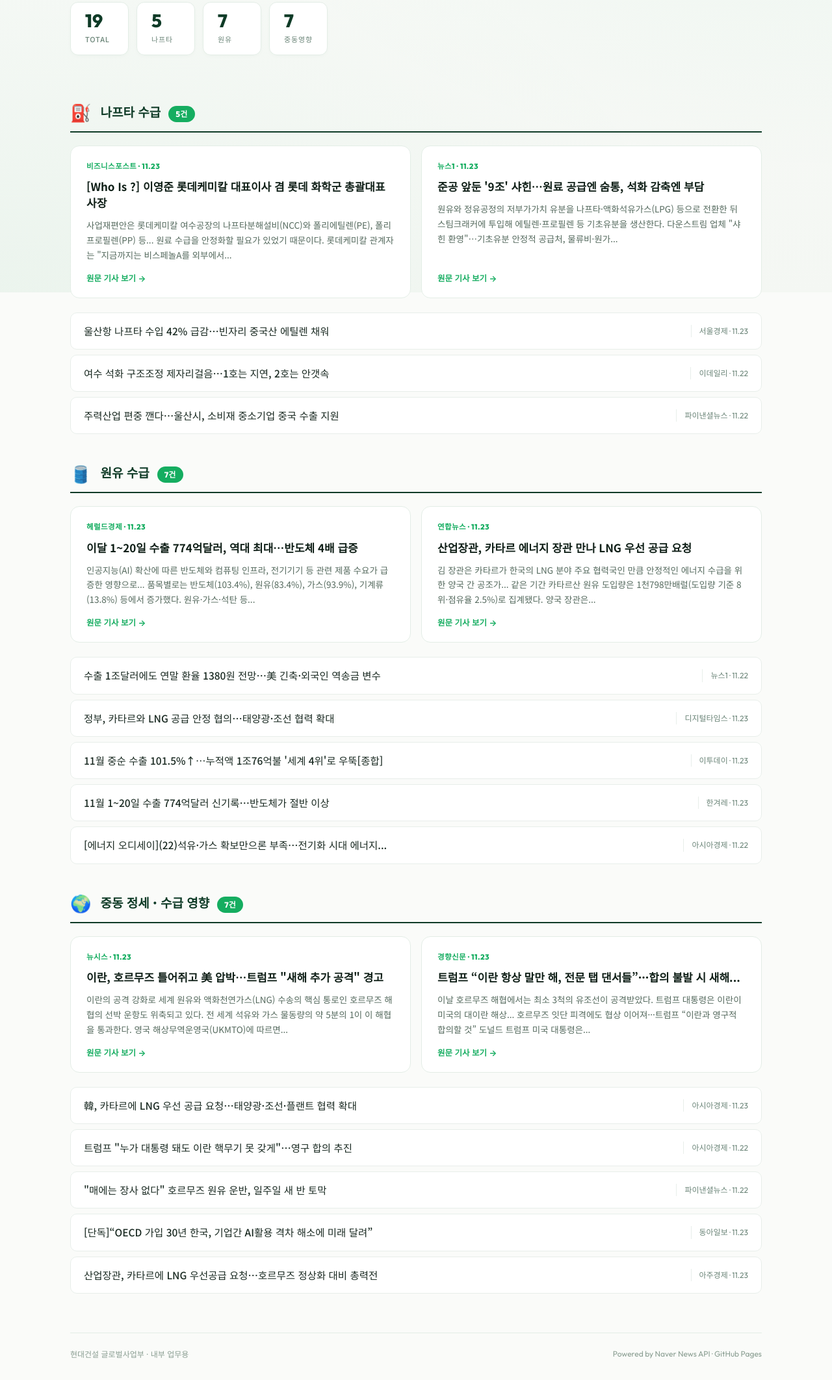
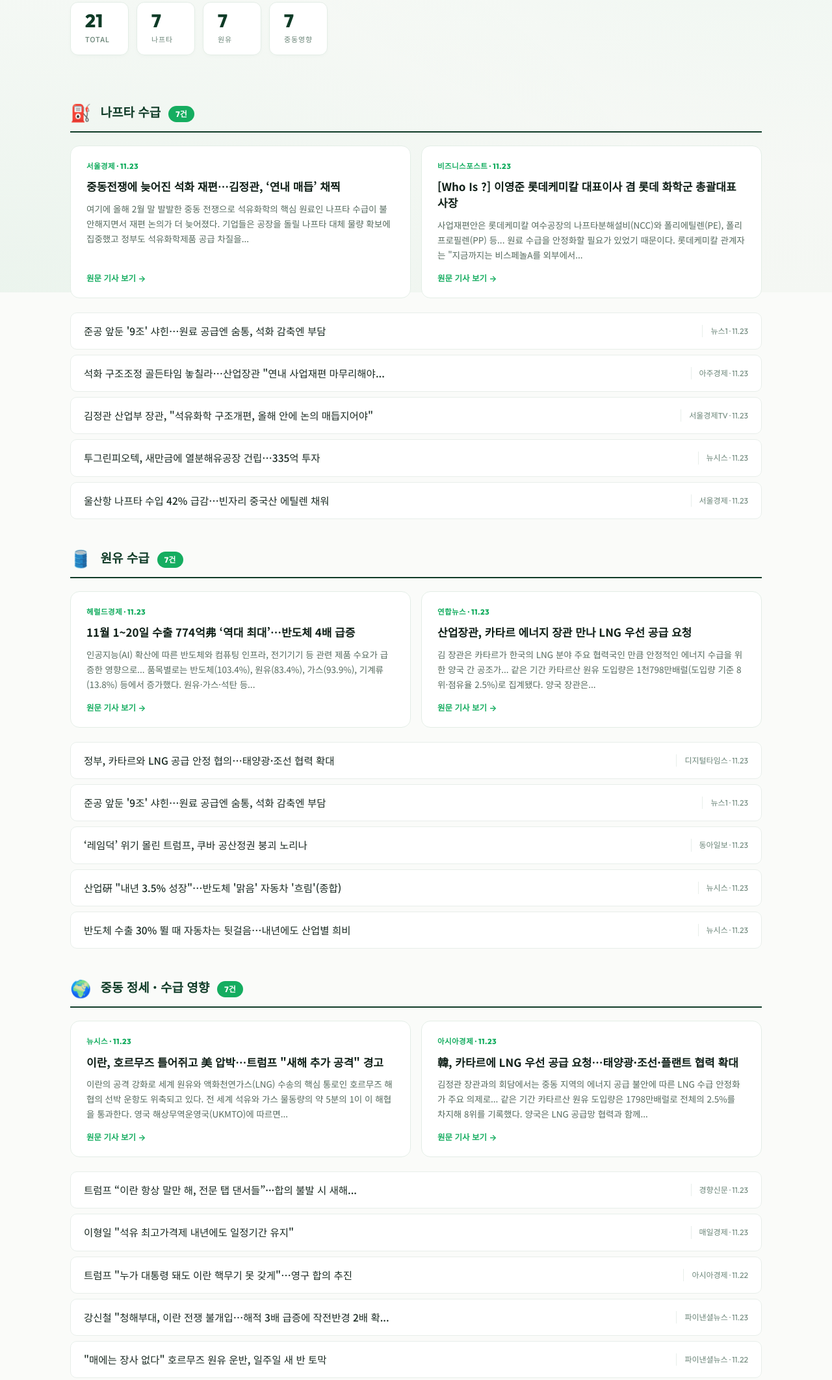
Before and after one commit to hdec-daily-news/oil-naphtha, a plain HTML site: page index.html in a window 1280 px wide. Shown: the part 350-2474 px from the top of the page at 65% size. Drawn offline with Linux system fonts and the light colour scheme.

Commit message:
Daily update 2026-11-23

```diff
--- a/index.html
+++ b/index.html
@@ -40,8 +40,8 @@
       <strong>주요 경제지 · 종합지</strong>에서 선별, 최근 3일 내 기사를 정리합니다.
     </p>
     <div class="hero-stats">
-      <div class="stat"><span class="stat-num">19</span><span class="stat-lab">TOTAL</span></div>
-      <div class="stat"><span class="stat-num">5</span><span class="stat-lab">나프타</span></div>
+      <div class="stat"><span class="stat-num">21</span><span class="stat-lab">TOTAL</span></div>
+      <div class="stat"><span class="stat-num">7</span><span class="stat-lab">나프타</span></div>
       <div class="stat"><span class="stat-num">7</span><span class="stat-lab">원유</span></div>
       <div class="stat"><span class="stat-num">7</span><span class="stat-lab">중동영향</span></div>
     </div>
@@ -53,38 +53,50 @@
         <div class="section-icon">⛽</div>
         <div class="section-meta">
           <h2 class="section-title">나프타 수급</h2>
-          <div class="section-count">5건</div>
+          <div class="section-count">7건</div>
         </div>
       </div>
       <div class="top-cards">
+        <a class="top-card" href="https://www.sedaily.com/article/20117822?ref=naver" target="_blank" rel="noopener">
+          <div class="top-card-source">서울경제 · 11.23</div>
+          <h3 class="top-card-title">중동전쟁에 늦어진 석화 재편…김정관, ‘연내 매듭’ 채찍</h3>
+          <p class="top-card-desc">여기에 올해 2월 말 발발한 중동 전쟁으로 석유화학의 핵심 원료인 나프타 수급이 불안해지면서 재편 논의가 더 늦어졌다. 기업들은 공장을 돌릴 나프타 대체 물량 확보에 집중했고 정부도 석유화학제품 공급 차질을... </p>
+          <span class="top-card-more">원문 기사 보기 →</span>
+        </a>
         <a class="top-card" href="https://www.businesspost.co.kr/BP?command=article_view&amp;num=450773" target="_blank" rel="noopener">
           <div class="top-card-source">비즈니스포스트 · 11.23</div>
           <h3 class="top-card-title">[Who Is ?] 이영준 롯데케미칼 대표이사 겸 롯데 화학군 총괄대표 사장</h3>
           <p class="top-card-desc">사업재편안은 롯데케미칼 여수공장의 나프타분해설비(NCC)와 폴리에틸렌(PE), 폴리프로필렌(PP) 등... 원료 수급을 안정화할 필요가 있었기 때문이다. 롯데케미칼 관계자는 &quot;지금까지는 비스페놀A를 외부에서... </p>
           <span class="top-card-more">원문 기사 보기 →</span>
-        </a>
-        <a class="top-card" href="https://www.news1.kr/industry/general-industry/6361753" target="_blank" rel="noopener">
-          <div class="top-card-source">뉴스1 · 11.23</div>
-          <h3 class="top-card-title">준공 앞둔 '9조' 샤힌…원료 공급엔 숨통, 석화 감축엔 부담</h3>
-          <p class="top-card-desc">원유와 정유공정의 저부가가치 유분을 나프타·액화석유가스(LPG) 등으로 전환한 뒤 스팀크래커에 투입해 에틸렌·프로필렌 등 기초유분을 생산한다. 다운스트림 업체 &quot;샤힌 환영&quot;…기초유분 안정적 공급처, 물류비·원가... </p>
-          <span class="top-card-more">원문 기사 보기 →</span>
         </a></div><ul class="headlines">
+          <li class="headline">
+            <a href="https://www.news1.kr/industry/general-industry/6361753" target="_blank" rel="noopener">
+              <span class="hl-title">준공 앞둔 '9조' 샤힌…원료 공급엔 숨통, 석화 감축엔 부담</span>
+              <span class="hl-meta">뉴스1 · 11.23</span>
+            </a>
+          </li>
+          <li class="headline">
+            <a href="https://www.ajunews.com/view/20261123103117409" target="_blank" rel="noopener">
+              <span class="hl-title">석화 구조조정 골든타임 놓칠라…산업장관 &quot;연내 사업재편 마무리해야...</span>
+              <span class="hl-meta">아주경제 · 11.23</span>
+            </a>
+          </li>
+          <li class="headline">
+            <a href="https://www.sentv.co.kr/article/view/sentv202611230200" target="_blank" rel="noopener">
+              <span class="hl-title">김정관 산업부 장관, &quot;석유화학 구조개편, 올해 안에 논의 매듭지어야&quot;</span>
+              <span class="hl-meta">서울경제TV · 11.23</span>
+            </a>
+          </li>
+          <li class="headline">
+            <a href="https://www.newsis.com/view/NISX20261123_0003879495" target="_blank" rel="noopener">
+              <span class="hl-title">투그린피오텍, 새만금에 열분해유공장 건립…335억 투자</span>
+              <span class="hl-meta">뉴시스 · 11.23</span>
+            </a>
+          </li>
           <li class="headline">
             <a href="https://www.sedaily.com/article/20117628?ref=naver" target="_blank" rel="noopener">
               <span class="hl-title">울산항 나프타 수입 42% 급감…빈자리 중국산 에틸렌 채워</span>
               <span class="hl-meta">서울경제 · 11.23</span>
-            </a>
-          </li>
-          <li class="headline">
-            <a href="https://www.edaily.co.kr/News/Read?newsId=01682646645648344&amp;mediaCodeNo=257&amp;utm_source=naver&amp;utm_medium=referral&amp;utm_campaign=news_syndication&amp;utm_content=original_article" target="_blank" rel="noopener">
-              <span class="hl-title">여수 석화 구조조정 제자리걸음…1호는 지연, 2호는 안갯속</span>
-              <span class="hl-meta">이데일리 · 11.22</span>
-            </a>
-          </li>
-          <li class="headline">
-            <a href="https://www.fnnews.com/news/202611221120109293" target="_blank" rel="noopener">
-              <span class="hl-title">주력산업 편중 깬다…울산시, 소비재 중소기업 중국 수출 지원</span>
-              <span class="hl-meta">파이낸셜뉴스 · 11.22</span>
             </a>
           </li></ul>
     </section>
@@ -97,9 +109,9 @@
         </div>
       </div>
       <div class="top-cards">
-        <a class="top-card" href="https://biz.heraldcorp.com/article/10945641?ref=naver" target="_blank" rel="noopener">
+        <a class="top-card" href="https://biz.heraldcorp.com/article/10945978?ref=naver" target="_blank" rel="noopener">
           <div class="top-card-source">헤럴드경제 · 11.23</div>
-          <h3 class="top-card-title">이달 1~20일 수출 774억달러, 역대 최대…반도체 4배 급증</h3>
+          <h3 class="top-card-title">11월 1~20일 수출 774억弗 ‘역대 최대’…반도체 4배 급증</h3>
           <p class="top-card-desc">인공지능(AI) 확산에 따른 반도체와 컴퓨팅 인프라, 전기기기 등 관련 제품 수요가 급증한 영향으로... 품목별로는 반도체(103.4%), 원유(83.4%), 가스(93.9%), 기계류(13.8%) 등에서 증가했다. 원유·가스·석탄 등... </p>
           <span class="top-card-more">원문 기사 보기 →</span>
         </a>
@@ -110,33 +122,33 @@
           <span class="top-card-more">원문 기사 보기 →</span>
         </a></div><ul class="headlines">
           <li class="headline">
-            <a href="https://www.news1.kr/economy/trend/6361269" target="_blank" rel="noopener">
-              <span class="hl-title">수출 1조달러에도 연말 환율 1380원 전망…美 긴축·외국인 역송금 변수</span>
-              <span class="hl-meta">뉴스1 · 11.22</span>
-            </a>
-          </li>
-          <li class="headline">
             <a href="https://www.dt.co.kr/article/12096631?ref=naver" target="_blank" rel="noopener">
               <span class="hl-title">정부, 카타르와 LNG 공급 안정 협의…태양광·조선 협력 확대</span>
               <span class="hl-meta">디지털타임스 · 11.23</span>
             </a>
           </li>
           <li class="headline">
-            <a href="https://www.etoday.co.kr/news/view/2651527" target="_blank" rel="noopener">
-              <span class="hl-title">11월 중순 수출 101.5%↑⋯누적액 1조76억불 '세계 4위'로 우뚝[종합]</span>
-              <span class="hl-meta">이투데이 · 11.23</span>
+            <a href="https://www.news1.kr/industry/general-industry/6361753" target="_blank" rel="noopener">
+              <span class="hl-title">준공 앞둔 '9조' 샤힌…원료 공급엔 숨통, 석화 감축엔 부담</span>
+              <span class="hl-meta">뉴스1 · 11.23</span>
             </a>
           </li>
           <li class="headline">
-            <a href="https://www.hani.co.kr/arti/economy/economy_general/1288577.html" target="_blank" rel="noopener">
-              <span class="hl-title">11월 1~20일 수출 774억달러 신기록…반도체가 절반 이상</span>
-              <span class="hl-meta">한겨레 · 11.23</span>
+            <a href="https://weekly.donga.com/3/all/11/6470233/1" target="_blank" rel="noopener">
+              <span class="hl-title">‘레임덕’ 위기 몰린 트럼프, 쿠바 공산정권 붕괴 노리나</span>
+              <span class="hl-meta">동아일보 · 11.23</span>
             </a>
           </li>
           <li class="headline">
-            <a href="https://view.asiae.co.kr/article/2026112212593856475" target="_blank" rel="noopener">
-              <span class="hl-title">[에너지 오디세이](22)석유·가스 확보만으론 부족…전기화 시대 에너지...</span>
-              <span class="hl-meta">아시아경제 · 11.22</span>
+            <a href="https://www.newsis.com/view/NISX20261123_0003879378" target="_blank" rel="noopener">
+              <span class="hl-title">산업硏 &quot;내년 3.5% 성장&quot;…반도체 '맑음' 자동차 '흐림'(종합)</span>
+              <span class="hl-meta">뉴시스 · 11.23</span>
+            </a>
+          </li>
+          <li class="headline">
+            <a href="https://www.newsis.com/view/NISX20261123_0003879340" target="_blank" rel="noopener">
+              <span class="hl-title">반도체 수출 30% 뛸 때 자동차는 뒷걸음…내년에도 산업별 희비</span>
+              <span class="hl-meta">뉴시스 · 11.23</span>
             </a>
           </li></ul>
     </section>
@@ -155,16 +167,22 @@
           <p class="top-card-desc">이란의 공격 강화로 세계 원유와 액화천연가스(LNG) 수송의 핵심 통로인 호르무즈 해협의 선박 운항도 위축되고 있다. 전 세계 석유와 가스 물동량의 약 5분의 1이 이 해협을 통과한다. 영국 해상무역운영국(UKMTO)에 따르면... </p>
           <span class="top-card-more">원문 기사 보기 →</span>
         </a>
-        <a class="top-card" href="https://www.khan.co.kr/article/202611230801001" target="_blank" rel="noopener">
-          <div class="top-card-source">경향신문 · 11.23</div>
-          <h3 class="top-card-title">트럼프 “이란 항상 말만 해, 전문 탭 댄서들”···합의 불발 시 새해...</h3>
-          <p class="top-card-desc">이날 호르무즈 해협에서는 최소 3척의 유조선이 공격받았다. 트럼프 대통령은 이란이 미국의 대이란 해상... 호르무즈 잇단 피격에도 협상 이어져···트럼프 “이란과 영구적 합의할 것” 도널드 트럼프 미국 대통령은... </p>
+        <a class="top-card" href="https://view.asiae.co.kr/article/2026112309291599655" target="_blank" rel="noopener">
+          <div class="top-card-source">아시아경제 · 11.23</div>
+          <h3 class="top-card-title">韓, 카타르에 LNG 우선 공급 요청…태양광·조선·플랜트 협력 확대</h3>
+          <p class="top-card-desc">김정관 장관과의 회담에서는 중동 지역의 에너지 공급 불안에 따른 LNG 수급 안정화가 주요 의제로... 같은 기간 카타르산 원유 도입량은 1798만배럴로 전체의 2.5%를 차지해 8위를 기록했다. 양국은 LNG 공급망 협력과 함께... </p>
           <span class="top-card-more">원문 기사 보기 →</span>
         </a></div><ul class="headlines">
           <li class="headline">
-            <a href="https://view.asiae.co.kr/article/2026112309291599655" target="_blank" rel="noopener">
-              <span class="hl-title">韓, 카타르에 LNG 우선 공급 요청…태양광·조선·플랜트 협력 확대</span>
-              <span class="hl-meta">아시아경제 · 11.23</span>
+            <a href="https://www.khan.co.kr/article/202611230801001" target="_blank" rel="noopener">
+              <span class="hl-title">트럼프 “이란 항상 말만 해, 전문 탭 댄서들”···합의 불발 시 새해...</span>
+              <span class="hl-meta">경향신문 · 11.23</span>
+            </a>
+          </li>
+          <li class="headline">
+            <a href="https://www.mk.co.kr/article/12216384" target="_blank" rel="noopener">
+              <span class="hl-title">이형일 &quot;석유 최고가격제 내년에도 일정기간 유지&quot;</span>
+              <span class="hl-meta">매일경제 · 11.23</span>
             </a>
           </li>
           <li class="headline">
@@ -174,21 +192,15 @@
             </a>
           </li>
           <li class="headline">
+            <a href="https://www.fnnews.com/news/202611231542038189" target="_blank" rel="noopener">
+              <span class="hl-title">강신철 &quot;청해부대, 이란 전쟁 불개입…해적 3배 급증에 작전반경 2배 확...</span>
+              <span class="hl-meta">파이낸셜뉴스 · 11.23</span>
+            </a>
+          </li>
+          <li class="headline">
             <a href="https://www.fnnews.com/news/202611220411303236" target="_blank" rel="noopener">
               <span class="hl-title">&quot;매에는 장사 없다&quot; 호르무즈 원유 운반, 일주일 새 반 토막</span>
               <span class="hl-meta">파이낸셜뉴스 · 11.22</span>
-            </a>
-          </li>
-          <li class="headline">
-            <a href="https://www.donga.com/news/Inter/article/all/20261123/135070177/2" target="_blank" rel="noopener">
-              <span class="hl-title">[단독]“OECD 가입 30년 한국, 기업간 AI활용 격차 해소에 미래 달려”</span>
-              <span class="hl-meta">동아일보 · 11.23</span>
-            </a>
-          </li>
-          <li class="headline">
-            <a href="https://www.ajunews.com/view/20261123084123755" target="_blank" rel="noopener">
-              <span class="hl-title">산업장관, 카타르에 LNG 우선공급 요청…호르무즈 정상화 대비 총력전</span>
-              <span class="hl-meta">아주경제 · 11.23</span>
             </a>
           </li></ul>
     </section>
```
Also changed, not shown: oil_naphtha.csv (+16 -14 lines).
